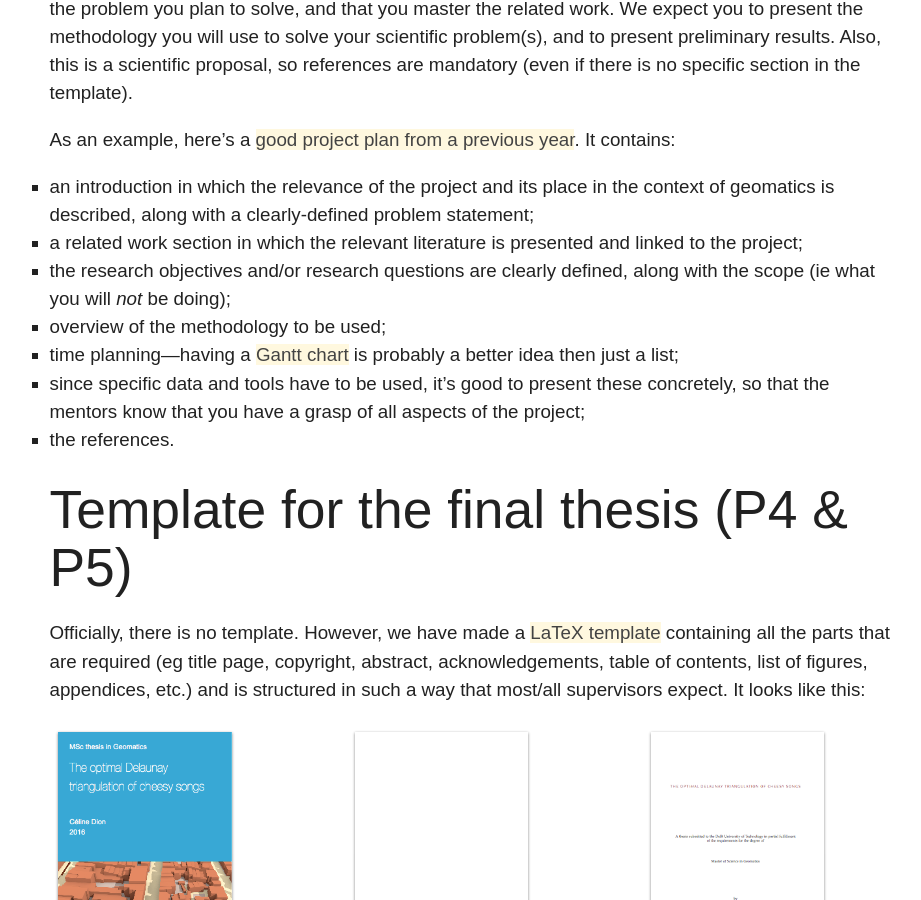
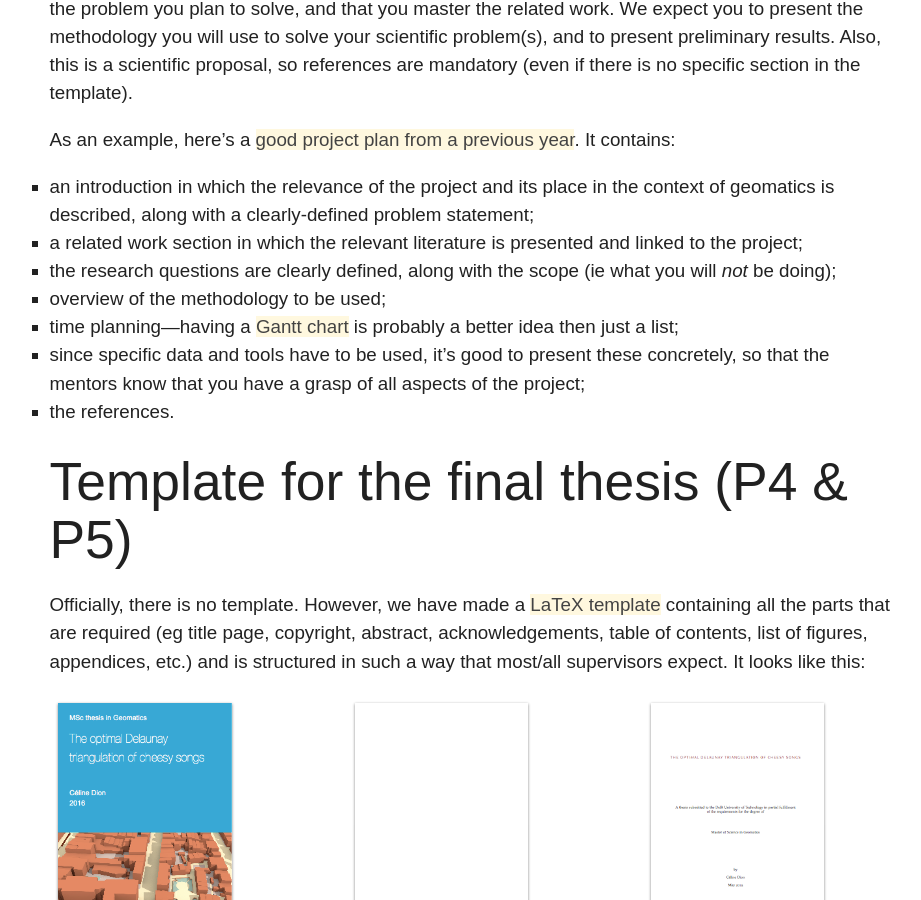
Before and after one commit to tudelft3d/geo2020, a Jekyll site: the page built from templates/index.md, in a window 1280 px wide and 900 px high, scrolled down 823 px. Shown: the whole window, without its empty margins (165-1086 px from the left). Built offline with Jekyll 4.4.1, drawn with Linux system fonts in a browser that asks for light colours; nearby versions of some CDN libraries.

Commit message:
only research questions, no objectives. Simpler.

```diff
--- a/templates/index.md
+++ b/templates/index.md
@@ -37,7 +37,7 @@ It contains:
 
   - an introduction in which the relevance of the project and its place in the context of geomatics is described, along with a clearly-defined problem statement;
   - a related work section in which the relevant literature is presented and linked to the project;
-  - the research objectives and/or research questions are clearly defined, along with the scope (ie what you will *not* be doing);
+  - the research questions are clearly defined, along with the scope (ie what you will *not* be doing);
   - overview of the methodology to be used;
   - time planning---having a [Gantt chart](https://en.wikipedia.org/wiki/Gantt_chart) is probably a better idea then just a list;
   - since specific data and tools have to be used, it's good to present these concretely, so that the mentors know that you have a grasp of all aspects of the project;
```
